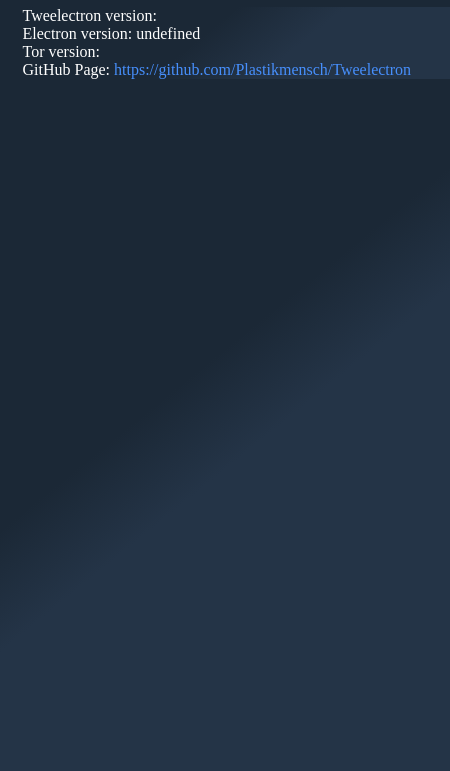
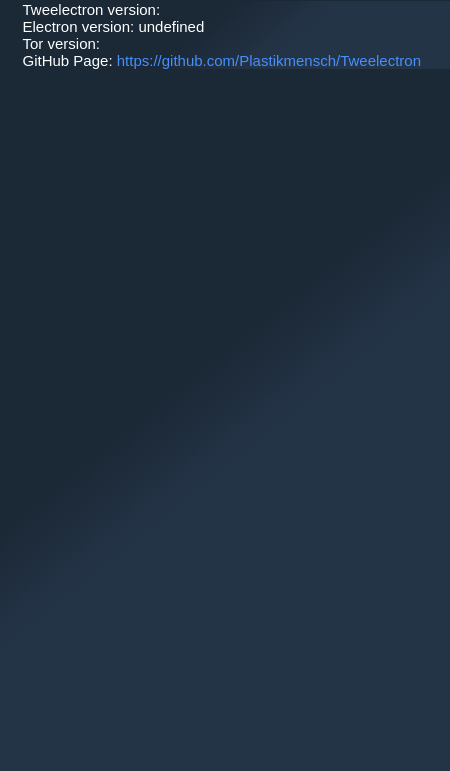
Before and after one commit to Plastikmensch/Tweelectron, an Electron app: page src/about.html in a window 450 px wide. Shown: the part 73-844 px from the top of the page. Drawn offline with Linux system fonts and the light colour scheme; no server answers.

Commit message:
fix font issues

```diff
--- a/src/pages.css
+++ b/src/pages.css
@@ -4,6 +4,8 @@
 margin-left: 5%;
 color: white;
 overflow: hidden;
+font-family: Arial, Helvetica, sans-serif;
+font-size: 15px;
 }
 a {
   color: #478ffc;
```
